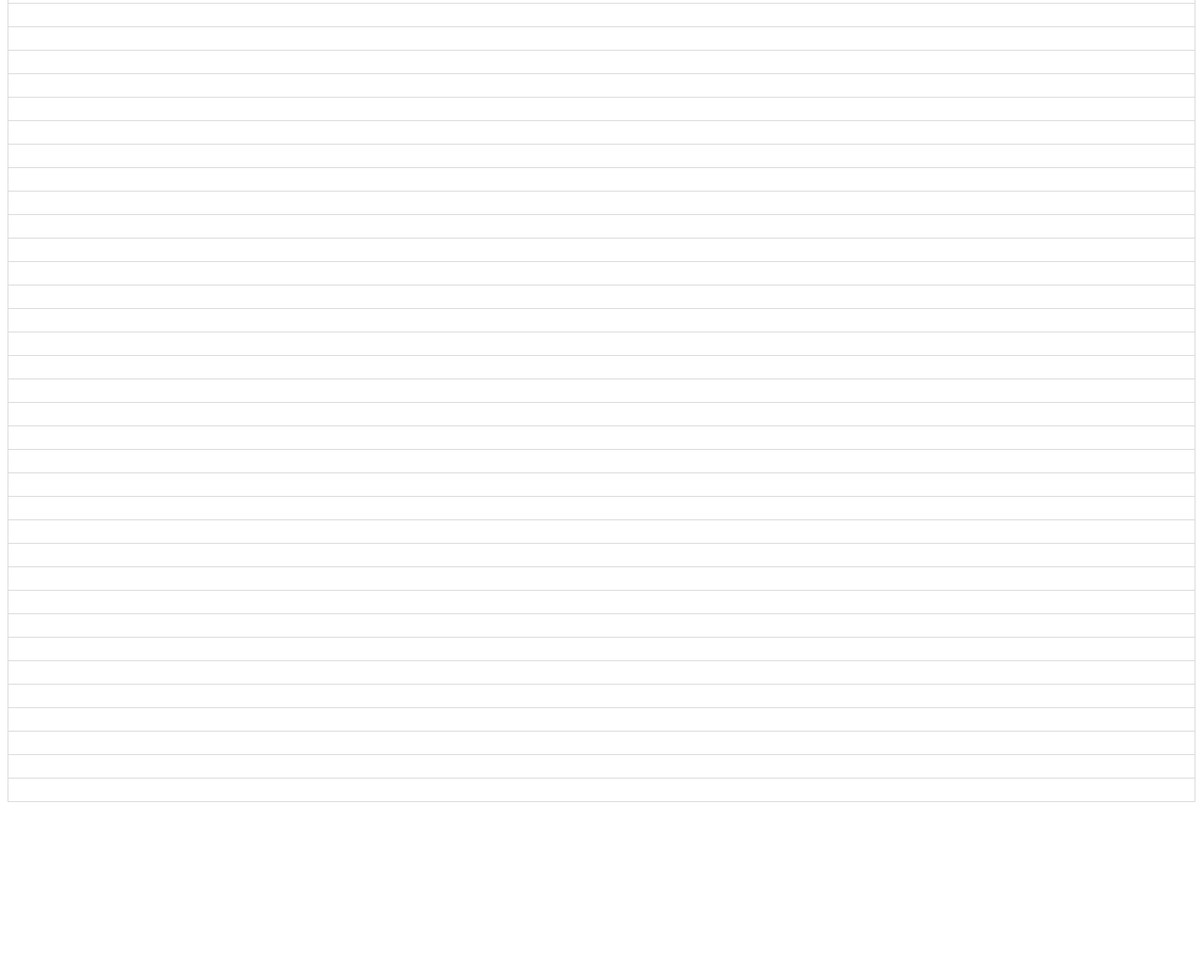
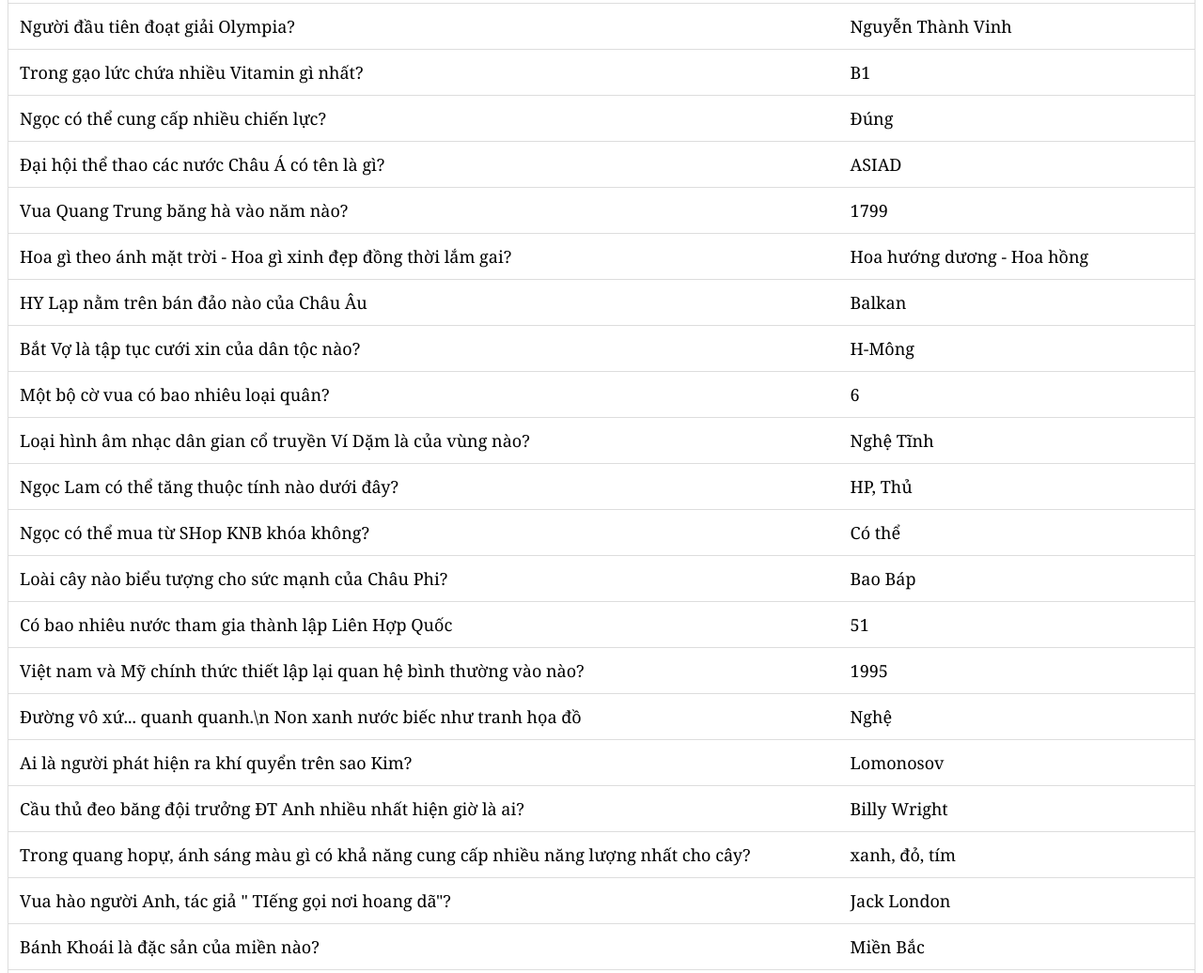
Before and after one commit to bonniely9/bonniely9.github.io, a plain HTML site: page index.html in a window 1280 px wide. Shown: the part 2560-3596 px from the top of the page at 94% size. Before the commit the page ends 3422 px from the top, so only its background shows below. Drawn offline with Linux system fonts and the light colour scheme.

Commit message:
Update index.html
add question 3

```diff
--- a/index.html
+++ b/index.html
@@ -307,129 +307,130 @@
             <td>Nguyễn Quang Hải</td>
         </tr>
         <tr class="item">
-            <td></td>
-            <td></td>
+            <td>Người đầu tiên đoạt giải Olympia?</td>
+            <td>Nguyễn Thành Vinh</td>
         </tr>
         <tr class="item">
-            <td></td>
-            <td></td>
+            <td>Trong gạo lức chứa nhiều Vitamin gì nhất?</td>
+            <td>B1</td>
         </tr>
         <tr class="item">
-            <td></td>
-            <td></td>
+            <td>Ngọc có thể cung cấp nhiều chiến lực?</td>
+            <td>Đúng</td>
         </tr>
         <tr class="item">
-            <td></td>
-            <td></td>
+            <td>Đại hội thể thao các nước Châu Á có tên là gì?</td>
+            <td>ASIAD</td>
         </tr>
         <tr class="item">
-            <td></td>
-            <td></td>
+            <td>Vua Quang Trung băng hà vào năm nào?</td>
+            <td>1799</td>
         </tr>
         <tr class="item">
-            <td></td>
-            <td></td>
+            <td>Hoa gì theo ánh mặt trời - Hoa gì xinh đẹp đồng thời lắm gai?</td>
+            <td>Hoa hướng dương - Hoa hồng</td>
         </tr>
         <tr class="item">
-            <td></td>
-            <td></td>
+            <td>HY Lạp nằm trên bán đảo nào của Châu Âu</td>
+            <td>Balkan</td>
         </tr>
         <tr class="item">
-            <td></td>
-            <td></td>
+            <td>Bắt Vợ là tập tục cưới xin của dân tộc nào?</td>
+            <td>H-Mông</td>
         </tr>
         <tr class="item">
-            <td></td>
-            <td></td>
+            <td>Một bộ cờ vua có bao nhiêu loại quân?</td>
+            <td>6</td>
         </tr>
         <tr class="item">
-            <td></td>
-            <td></td>
+            <td>Loại hình âm nhạc dân gian cổ truyền Ví Dặm là của vùng nào?</td>
+            <td>Nghệ Tĩnh</td>
         </tr>
         <tr class="item">
-            <td></td>
-            <td></td>
+            <td>Ngọc Lam có thể tăng thuộc tính nào dưới đây?</td>
+            <td>HP, Thủ</td>
         </tr>
         <tr class="item">
-            <td></td>
-            <td></td>
+            <td>Ngọc có thể mua từ SHop KNB khóa không?</td>
+            <td>Có thể</td>
         </tr>
         <tr class="item">
-            <td></td>
-            <td></td>
+            <td>Loài cây nào biểu tượng cho sức mạnh của Châu Phi?</td>
+            <td>Bao Báp</td>
         </tr>
         <tr class="item">
-            <td></td>
-            <td></td>
+            <td>Có bao nhiêu nước tham gia thành lập Liên Hợp Quốc</td>
+            <td>51</td>
         </tr>
         <tr class="item">
-            <td></td>
-            <td></td>
+            <td>Việt nam và Mỹ chính thức thiết lập lại quan hệ bình thường vào nào?</td>
+            <td>1995</td>
         </tr>
         <tr class="item">
-            <td></td>
-            <td></td>
+            <td>Đường vô xứ... quanh quanh.\n
+                Non xanh nước biếc như tranh họa đồ</td>
+            <td>Nghệ</td>
         </tr>
         <tr class="item">
-            <td></td>
-            <td></td>
+            <td>Ai là người phát hiện ra khí quyển trên sao Kim?</td>
+            <td>Lomonosov</td>
         </tr>
         <tr class="item">
-            <td></td>
-            <td></td>
+            <td>Cầu thủ đeo băng đội trưởng ĐT Anh nhiều nhất hiện giờ là ai?</td>
+            <td>Billy Wright</td>
         </tr>
         <tr class="item">
-            <td></td>
-            <td></td>
+            <td>Trong quang hopự, ánh sáng màu gì có khả năng cung cấp nhiều năng lượng nhất cho cây?</td>
+            <td>xanh, đỏ, tím</td>
         </tr>
         <tr class="item">
-            <td></td>
-            <td></td>
+            <td>Vua hào người Anh, tác giả " TIếng gọi nơi hoang dã"?</td>
+            <td>Jack London</td>
         </tr>
         <tr class="item">
-            <td></td>
-            <td></td>
+            <td>Bánh Khoái là đặc sản của miền nào?</td>
+            <td>Miền Bắc</td>
         </tr>
         <tr class="item">
-            <td></td>
-            <td></td>
+            <td>Phi dực cứ tăng 1 bậc sẽ mở khóa 1 ngoại hình mới?</td>
+            <td>Đúng</td>
         </tr>
         <tr class="item">
-            <td></td>
-            <td></td>
+            <td>Người ta thường nói ngang như .....</td>
+            <td>Cua</td>
         </tr>
         <tr class="item">
-            <td></td>
-            <td></td>
+            <td>Loại khẩu trang nào dưới đây có thể chống virus?</td>
+            <td>N95/KN95/ Khẩu trang Y Tế</td>
         </tr>
         <tr class="item">
-            <td></td>
-            <td></td>
+            <td>Hoa gì hẹn đến ngày sau - Hoa gì lại mọc trên đầu hùng kê? Là cặp hoa nào?</td>
+            <td>Hoa Mai- Hoa Mào Gà</td>
         </tr>
         <tr class="item">
-            <td></td>
-            <td></td>
+            <td>Bình Ngô Đại Cáo là do ai sáng tác?</td>
+            <td>Nguyễn Trãi</td>
         </tr>
         <tr class="item">
-            <td></td>
-            <td></td>
+            <td>Nước nào phóng thành công tàu vũ trụ có người lái lên trạm không gian lần thứ 3? </td>
+            <td>Trung quốc</td>
         </tr>
         <tr class="item">
-            <td></td>
-            <td></td>
+            <td>Chó mèo trong nhà có bị nhiễm bệnh viêm phổi mới không?</td>
+            <td>Không thể</td>
         </tr>
         <tr class="item">
-            <td></td>
-            <td></td>
+            <td>Bộ Nhiễm sắc thể giới tính của người bị bệnh Tơcnơ là gì?</td>
+            <td>OX</td>
         </tr>
         <tr class="item">
-            <td></td>
-            <td></td>
+            <td>tăng cấp Đồng Tâm Kết có tác dụng gì?</td>
+            <td>tăng Chiến lực, sinh nhiều Tiên Oa</td>
         </tr>
 
         <tr class="item">
-            <td></td>
-            <td></td>
+            <td>Vừa bằng hạt lạc, trong nạc ngoài xương là con gì?</td>
+            <td>Con Ốc</td>
         </tr>
         <tr class="item">
             <td></td>
```
